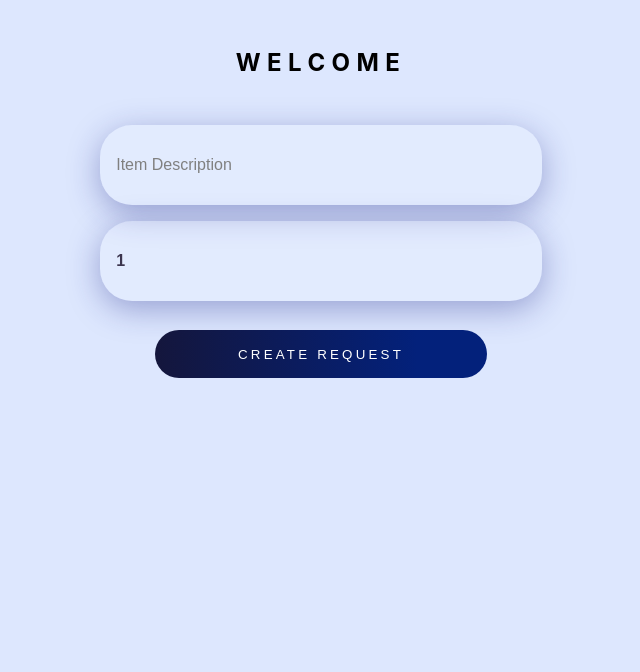
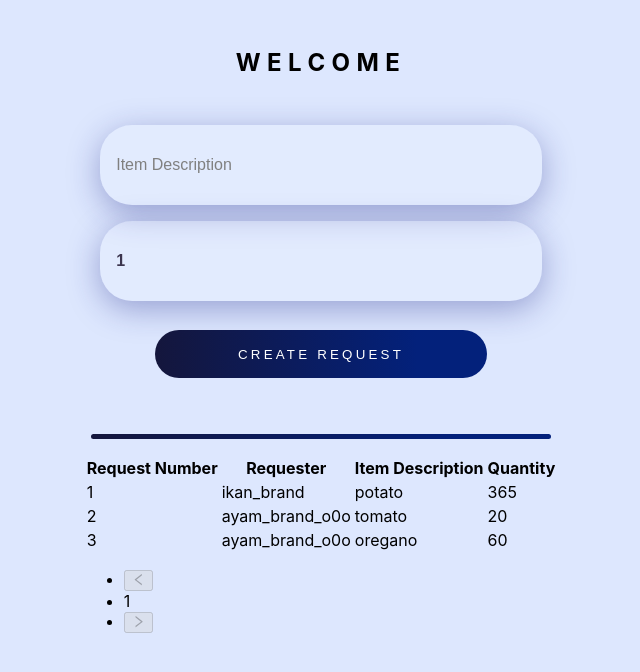
Before and after one commit to jason-ng-zq99/GetThatBread, a React (Create React App) app: page /MakeBorrowRequestPage in a window 1280 px wide. Shown: the top 672 px of the page, without its empty margins (319-959 px from the left). Built offline with nearby package versions, Linux system fonts and the light colour scheme.

Commit message:
Create new request form and table for borrow requests

```diff
--- a/src/pages/MakeBorrowRequestPage/MakeBorrowRequestPage.tsx
+++ b/src/pages/MakeBorrowRequestPage/MakeBorrowRequestPage.tsx
@@ -1,31 +1,109 @@
-import React, { useState } from 'react'
+import React, { ChangeEvent, useState } from 'react'
+import { Table as AntdTable } from 'antd'
 import {
   MainContainer,
   InputContainer,
   WelcomeText,
   ButtonContainer,
   HorizontalRule,
-  ForgotPassword,
   GlobalStyle,
   StyledInput,
   StyledButton,
+  RequestTableContainer,
 } from "./styles/MakeBorrowRequestPage.styled";
 
+
 const MakeBorrowRequestPage = () => {
-  const [newItemDescription, setItemDescription] = useState("");
+  interface ItemProps {
+    key: number
+    requestNumber: number
+    requester: string
+    itemDescription: string
+    quantity: number
+  }
+
+  let keyNumber = 3
+  let requestNumber = 3
+
+  const [newItemDescription, setItemDescription] = useState('');
   const [newQuantity, setItemQuantity] = useState(1);
+  const [borrowRequests, setBorrowRequests] = useState<ItemProps[]>([
+    {
+      key: 1,
+      requestNumber: 1,
+      requester: 'ikan_brand',
+      itemDescription: 'potato',
+      quantity: 365,
+    },
+    {
+      key: 2,
+      requestNumber: 2,
+      requester: 'ayam_brand_o0o',
+      itemDescription: 'tomato',
+      quantity: 20,
+    },
+    {
+      key: 3,
+      requestNumber: 3,
+      requester: 'ayam_brand_o0o',
+      itemDescription: 'oregano',
+      quantity: 60,
+    }
+  ])
 
-  const handleNewItemDescription = (newItemDescription: string) => {
-    setItemDescription(newItemDescription)
+  const columns = [
+    {
+      title: 'Request Number',
+      dataIndex: 'requestNumber',
+      key: 'requestNumber',
+    },
+    {
+      title: 'Requester',
+      dataIndex: 'requester',
+      key: 'requester',
+    },
+    {
+      title: 'Item Description',
+      dataIndex: 'itemDescription',
+      key: 'itemDescription',
+    },
+    {
+      title: 'Quantity',
+      dataIndex: 'quantity',
+      key: 'quantity',
+    }
+  ];
+
+  const handleNewItemDescription = (e: ChangeEvent<HTMLInputElement>) => {
+    setItemDescription(e.target.value)
   }
 
   const handleNewItemQuantity = (newItemQuantity: number) => {
     setItemQuantity(newItemQuantity)
   }
 
-  // handleSubmit method to handle new items in the list
+  const addRequest = (itemName: string, itemQuantity: number) => {
+    keyNumber++
+    requestNumber++
+    const newRequest: ItemProps = {
+      key: keyNumber,
+      requester: 'ayam_brand_o0o',
+      requestNumber: requestNumber,
+      quantity: itemQuantity,
+      itemDescription: itemName,
+    }
+    const updatedList = [...borrowRequests, newRequest]
+    setBorrowRequests(updatedList)
+  }
+
+  const handleSubmit = () => {
+    addRequest(newItemDescription, newQuantity)
+    setItemDescription('')
+    setItemQuantity(0)
+  }
 
   return (
+    <>
     <MainContainer>
       <GlobalStyle />
       <WelcomeText>Welcome</WelcomeText>
@@ -34,7 +112,7 @@ const MakeBorrowRequestPage = () => {
           type="text"
           placeholder="Item Description"
           value={newItemDescription}
-          onChange={(e) => handleNewItemDescription(e.target.value)}
+          onChange={(e) => handleNewItemDescription(e)}
         />
       </InputContainer>
       <InputContainer>
@@ -46,12 +124,16 @@ const MakeBorrowRequestPage = () => {
         />
       </InputContainer>
       <ButtonContainer>
-        {/* <StyledButton onClick={() => CheckLogin(email, password)}> */}
-        <StyledButton>
+        <StyledButton onClick={() => handleSubmit()}>
           Create Request
         </StyledButton>
       </ButtonContainer>
+      <HorizontalRule />
     </MainContainer>
+    <RequestTableContainer>
+      <AntdTable columns={columns} dataSource={borrowRequests} />
+    </RequestTableContainer>
+    </>
   );
 };
 
--- a/src/pages/MakeBorrowRequestPage/styles/MakeBorrowRequestPage.styled.ts
+++ b/src/pages/MakeBorrowRequestPage/styles/MakeBorrowRequestPage.styled.ts
@@ -20,6 +20,12 @@ export const MainContainer = styled.div`
   text-transform: uppercase;
   letter-spacing: 0.4rem;
 `;
+
+export const RequestTableContainer = styled.div`
+  display: flex;
+  width: auto;
+  justify-content: center;
+`
 
 export const StyledInput = styled.input`
   background: rgba(255, 255, 255, 0.15);
```
